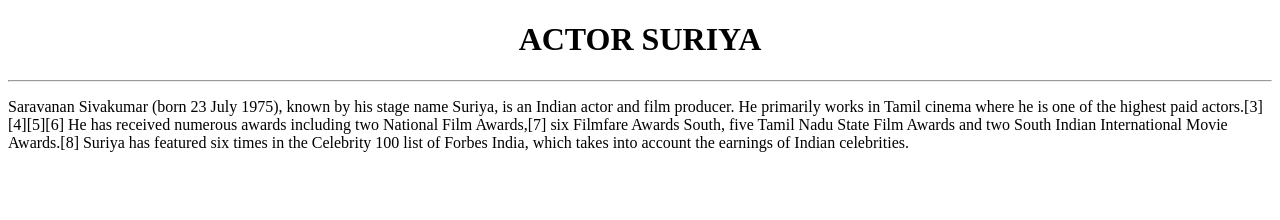
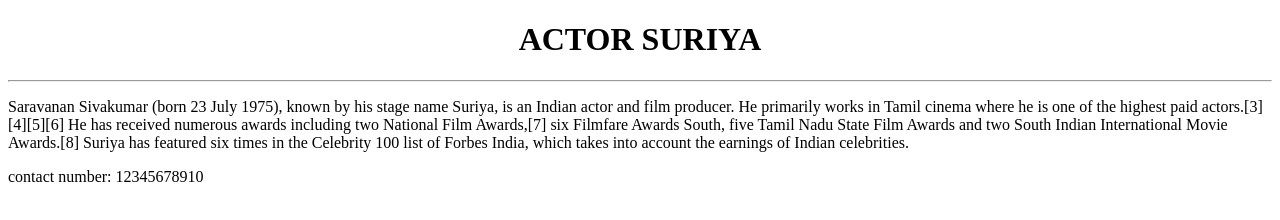
Before and after one commit to senthilkumar0608/aslike-wikipedia, a plain HTML site: page index.html in a window 1280 px wide. Drawn offline with Linux system fonts and the light colour scheme.

Commit message:
contact added

```diff
--- a/index.html
+++ b/index.html
@@ -9,5 +9,7 @@
     <h1><center>ACTOR SURIYA</center></h1>
     <hr>
     <p>Saravanan Sivakumar (born 23 July 1975), known by his stage name Suriya, is an Indian actor and film producer. He primarily works in Tamil cinema where he is one of the highest paid actors.[3][4][5][6] He has received numerous awards including two National Film Awards,[7] six Filmfare Awards South, five Tamil Nadu State Film Awards and two South Indian International Movie Awards.[8] Suriya has featured six times in the Celebrity 100 list of Forbes India, which takes into account the earnings of Indian celebrities.</p>
+    <p>contact number: 12345678910
+    </p>
 </body>
 </html>
```
